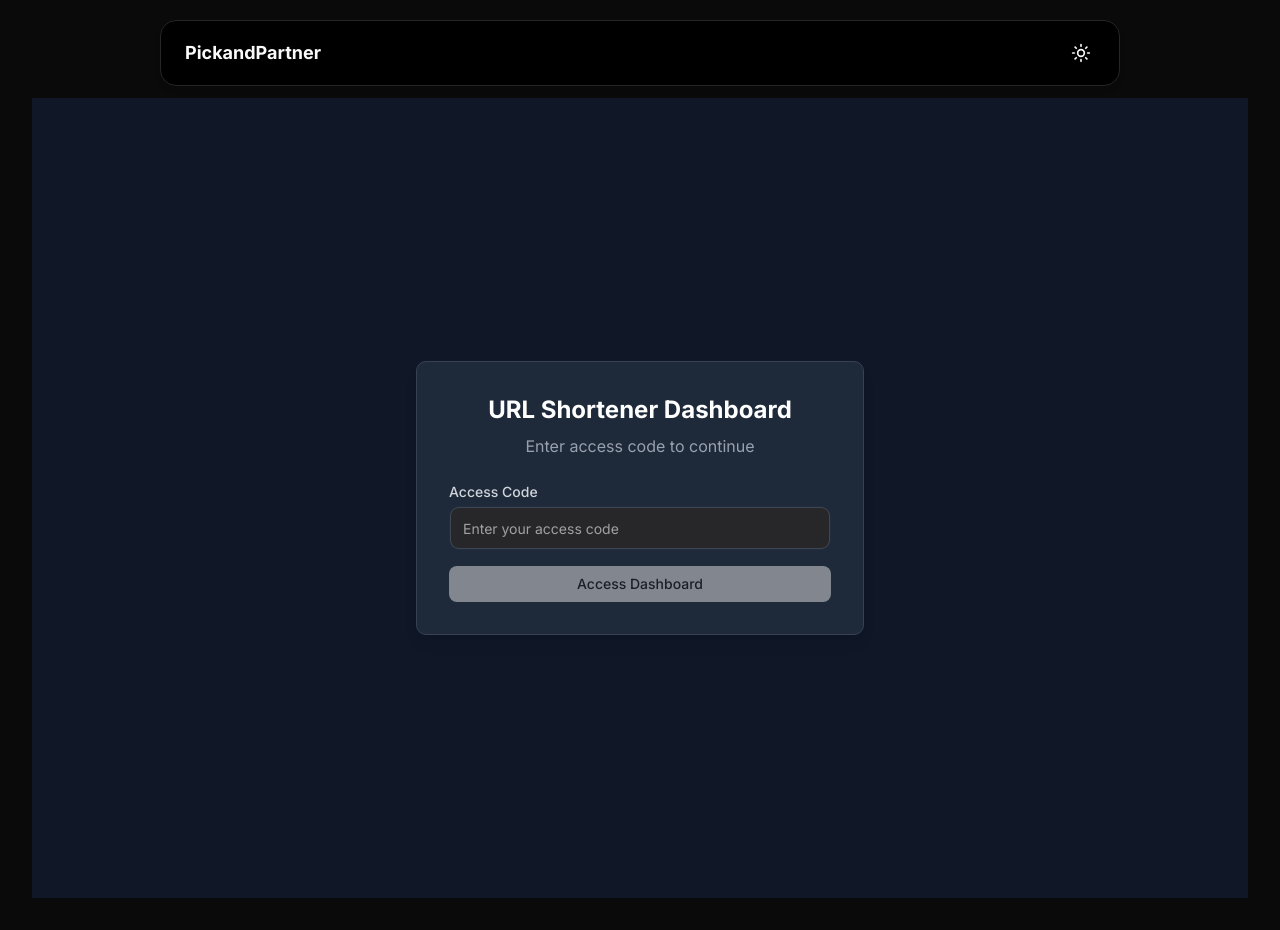
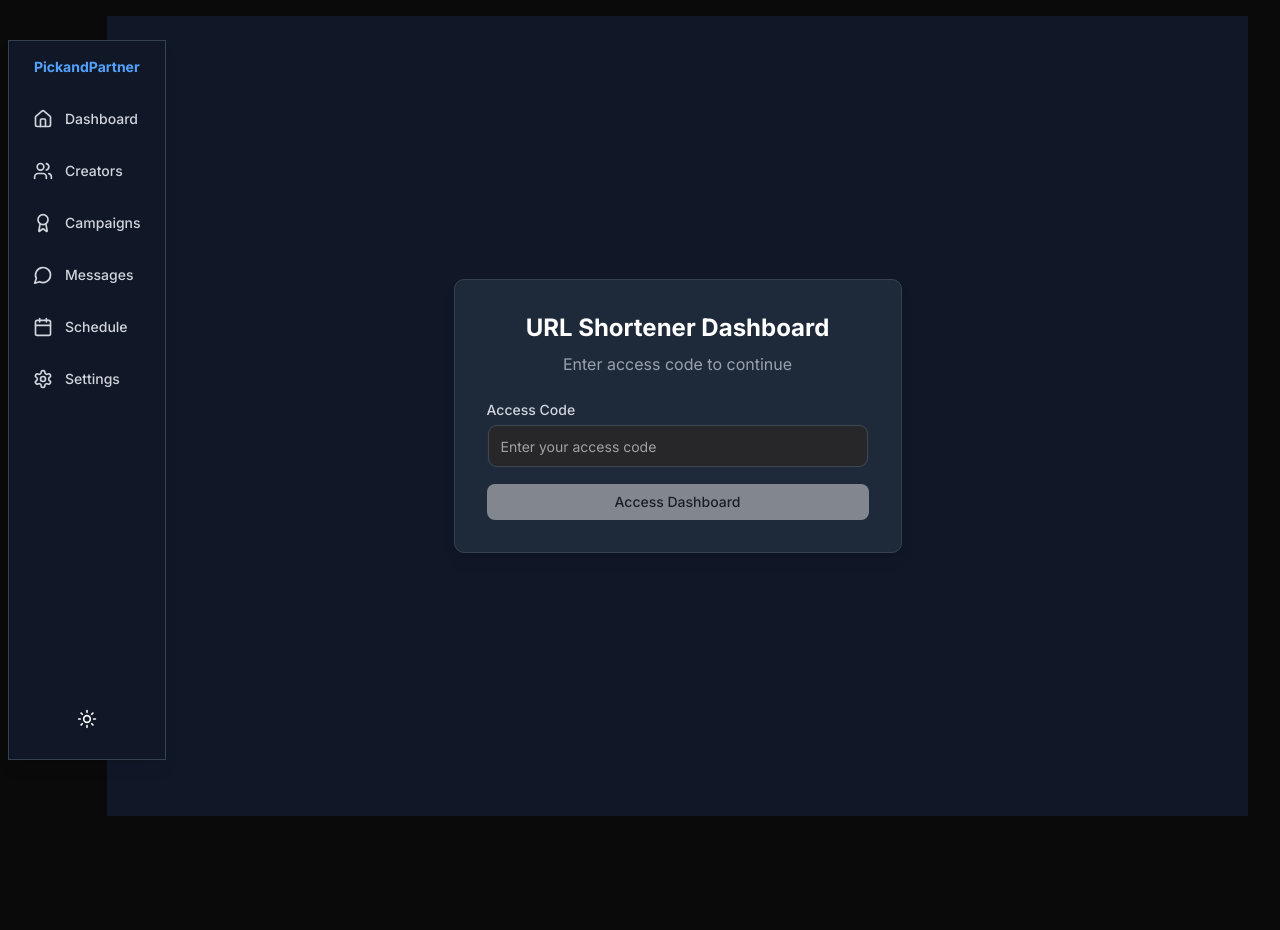
Before and after one commit to Ananya54321/pnp-dashboard, a Next.js app: page /kingspin in a window 1280 px wide. After the commit the page ends 832 px from the top, so only its background shows below. Built offline with nearby package versions, Linux system fonts and the light colour scheme.

Commit message:
added a sidebar

```diff
--- a/src/app/(users)/(auth)/login/page.tsx
+++ b/src/app/(users)/auth/login/page.tsx
@@ -65,7 +65,7 @@ const LoginPage = () => {
   const isFormValid = formData.email && formData.password
 
   return (
-    <div className="h-screen bg-gray-50 dark:bg-black flex items-center justify-center p-4">
+    <div className="h-screen bg-white dark:bg-black flex items-center justify-center p-4">
       <div className="w-full max-w-md space-y-6">
 
         {/* Header */}
--- a/src/app/(users)/(auth)/register/page.tsx
+++ b/src/app/(users)/auth/register/page.tsx
@@ -428,7 +428,7 @@ const RegisterPage = () => {
   )
 
   return (
-    <div className="mt-6 bg-gray-50 dark:bg-black flex items-center justify-center p-4">
+    <div className="mt-6 bg-white dark:bg-black flex items-center justify-center p-4">
       <div className="w-full max-w-2xl space-y-6">
 
         {/* Header */}
--- a/src/app/(users)/dashboard/page.tsx
+++ b/src/app/(users)/dashboard/page.tsx
@@ -22,42 +22,154 @@ import {
   Sparkles
 } from 'lucide-react'
 
+const currentUser = {
+  id: 'current-user',
+  creatorName: 'Alex Thompson',
+  brandName: 'TechCrunch Weekly',
+  email: 'alex@newsletter.com',
+  avatar: 'https://images.unsplash.com/photo-1535713875002-d1d0cf377fde?w=100&h=100&fit=crop&crop=face',
+  subscriberCount: 5200,
+  niche: 'Tech & Startups',
+  openRate: 42.3,
+  userLink: 'https://techcrunchweekly.com',
+  adCopy: 'Get the latest tech insights and startup news delivered to your inbox every week. Join 5,000+ professionals staying ahead of the curve.',
+  discordUsername: 'alex_tech#1234',
+  frequency: 'weekly',
+  specialInstructions: 'Prefer tech and AI-focused collaborations. Available for cross-promotions and sponsored content.',
+  joinedDate: '2024-01-15'
+}
 
+// Mock data for recommendations
+const nearbyCreators = [
+  {
+    id: '1',
+    creatorName: 'Sarah Chen',
+    brandName: 'AI Weekly Digest',
+    avatar: 'https://images.unsplash.com/photo-1494790108755-2616b9d76d92?w=100&h=100&fit=crop&crop=face',
+    subscriberCount: 4800,
+    niche: 'Tech & AI',
+    openRate: 45.2,
+    userLink: 'https://aiweeklydigest.com',
+    discordUsername: 'sarah_ai#5678',
+    frequency: 'weekly',
+    isOnline: true
+  },
+  {
+    id: '2',
+    creatorName: 'Marcus Rivera',
+    brandName: 'Founder\'s Edge',
+    avatar: 'https://images.unsplash.com/photo-1472099645785-5658abf4ff4e?w=100&h=100&fit=crop&crop=face',
+    subscriberCount: 5500,
+    niche: 'Startup Insights',
+    openRate: 38.7,
+    userLink: 'https://foundersedge.co',
+    discordUsername: 'marcus_startup#9012',
+    frequency: 'bi-weekly',
+    isOnline: false
+  },
+  {
+    id: '3',
+    creatorName: 'Emma Johnson',
+    brandName: 'Future Forward',
+    avatar: 'https://images.unsplash.com/photo-1438761681033-6461ffad8d80?w=100&h=100&fit=crop&crop=face',
+    subscriberCount: 4900,
+    niche: 'Tech Trends',
+    openRate: 52.1,
+    userLink: 'https://futureforward.tech',
+    discordUsername: 'emma_tech#3456',
+    frequency: 'weekly',
+    isOnline: true
+  }
+]
+
+const nicheNewsletters = [
+  {
+    id: '1',
+    title: 'The Rise of AI in Fintech',
+    creatorName: 'David Kim',
+    brandName: 'FinTech AI Weekly',
+    publishedAt: '2 hours ago',
+    readTime: '5 min read',
+    subscriberCount: 12500,
+    category: 'Featured',
+    niche: 'Tech & AI'
+  },
+  {
+    id: '2',
+    title: 'Startup Funding Trends Q4 2024',
+    creatorName: 'Lisa Rodriguez',
+    brandName: 'Startup Insider',
+    publishedAt: '1 day ago',
+    readTime: '8 min read',
+    subscriberCount: 8900,
+    category: 'Trending',
+    niche: 'Startup Insights'
+  },
+  {
+    id: '3',
+    title: 'Remote Work Tools Revolution',
+    creatorName: 'James Wilson',
+    brandName: 'Work Future',
+    publishedAt: '3 days ago',
+    readTime: '6 min read',
+    subscriberCount: 6700,
+    category: 'Popular',
+    niche: 'Tech Trends'
+  }
+]
+
+const popularCreators = [
+  {
+    id: '1',
+    creatorName: 'Ryan Peterson',
+    brandName: 'Strategy Sunday',
+    avatar: 'https://images.unsplash.com/photo-1507003211169-0a1dd7228f2d?w=100&h=100&fit=crop&crop=face',
+    subscriberCount: 45000,
+    niche: 'Business Strategy',
+    openRate: 58.3,
+    userLink: 'https://strategysunday.com',
+    discordUsername: 'ryan_strategy#7890',
+    frequency: 'weekly',
+    isVerified: true,
+    lastActive: 'Active now'
+  },
+  {
+    id: '2',
+    creatorName: 'Priya Patel',
+    brandName: 'Product Insights',
+    avatar: 'https://images.unsplash.com/photo-1489424731084-a5d8b219a5bb?w=100&h=100&fit=crop&crop=face',
+    subscriberCount: 38500,
+    niche: 'Product Management',
+    openRate: 61.2,
+    userLink: 'https://productinsights.co',
+    discordUsername: 'priya_pm#2468',
+    frequency: 'bi-weekly',
+    isVerified: true,
+    lastActive: '2 hours ago'
+  },
+  {
+    id: '3',
+    creatorName: 'Michael Chang',
+    brandName: 'CTO Chronicles',
+    avatar: 'https://images.unsplash.com/photo-1500648767791-00dcc994a43e?w=100&h=100&fit=crop&crop=face',
+    subscriberCount: 52000,
+    niche: 'Tech Leadership',
+    openRate: 55.7,
+    userLink: 'https://ctochronicles.dev',
+    discordUsername: 'michael_cto#1357',
+    frequency: 'weekly',
+    isVerified: true,
+    lastActive: '1 hour ago'
+  }
+]
 
 const Page = () => {
 
   return (
-    <div className="min-h-screen bg-gray-50 dark:bg-black p-6">
+    <div className="min-h-screen  dark:bg-black p-6">
       <div className="max-w-7xl mx-auto space-y-8">
 
-        {/* Welcome Header */}
-        <div className="bg-white dark:bg-black rounded-lg shadow-sm border border-gray-200 dark:border-gray-700 p-6">
-          <div className="flex items-center justify-between">
-            <div className="flex items-center space-x-4">
-              <Avatar className="w-16 h-16 ring-2 ring-blue-500 ring-offset-2 dark:ring-offset-gray-800">
-                <AvatarImage src={currentUser.avatar} alt={currentUser.creatorName} />
-                <AvatarFallback>{currentUser.creatorName.split(' ').map(n => n[0]).join('')}</AvatarFallback>
-              </Avatar>
-              <div>
-                <h1 className="text-2xl font-bold text-gray-900 dark:text-white">
-                  Welcome back, {currentUser.creatorName}! 👋
-                </h1>
-                <p className="text-gray-600 dark:text-gray-400">
-                  {currentUser.brandName} • {currentUser.subscriberCount.toLocaleString()} subscribers
-                </p>
-                <p className="text-sm text-gray-500 dark:text-gray-500 mt-1">
-                  {currentUser.niche} • {currentUser.frequency} newsletter
-                </p>
-              </div>
-            </div>
-            <div className="flex items-center space-x-2">
-              <Badge variant="secondary" className="bg-green-100 text-green-800 dark:bg-green-900 dark:text-green-300">
-                <Sparkles className="w-3 h-3 mr-1" />
-                Pro Creator
-              </Badge>
-            </div>
-          </div>
-        </div>
+
 
         {/* Quick Stats */}
         <div className="grid grid-cols-1 md:grid-cols-2 lg:grid-cols-4 gap-6">
--- a/src/app/layout.tsx
+++ b/src/app/layout.tsx
@@ -3,6 +3,7 @@ import { Inter } from "next/font/google";
 import "./globals.css";
 import { cn } from "@/lib/utils";
 import { Navbar } from "@/components/layout/navbar";
+import Sidebar from "@/components/layout/sidebar";
 import { ThemeProvider } from "@/components/layout/theme-provider";
 import { ThemeAwareContent } from "@/components/layout/theme-aware-content"; // Import the new component
 import { Toaster } from "@/components/ui/sonner";
@@ -30,9 +31,22 @@ export default function RootLayout({
       <body className={cn(" overflow-y-scroll overflow-x-hidden", inter.className)}>
         <ThemeProvider>
           <ThemeAwareContent>
-            <Navbar />
-            <div className="container mx-auto px-4 sm:px-6 lg:px-8 py-8">
-            {children}
+            <div className="flex min-h-screen">
+              {/* Sidebar */}
+              <Sidebar />
+
+              {/* Main Content Area */}
+              <div className="flex-1 flex flex-col">
+                {/* Navbar for landing page only */}
+                <Navbar />
+
+                {/* Content with proper spacing for sidebar */}
+                <main className="flex-1 md:ml-[75px] transition-all duration-300">
+                  <div className="container mx-auto px-4 sm:px-6 lg:px-8 py-8 md:py-4">
+                    {children}
+                  </div>
+                </main>
+              </div>
             </div>
             <Toaster />
           </ThemeAwareContent>
--- a/src/components/layout/navbar.tsx
+++ b/src/components/layout/navbar.tsx
@@ -2,12 +2,19 @@
 
 import React from "react";
 import Link from "next/link";
+import { usePathname } from "next/navigation";
 import { ToggleTheme } from "./toogle-theme";
 import { useTheme } from "next-themes";
 
 export const Navbar = () => {
   const { theme } = useTheme();
+  const pathname = usePathname();
   const isDarkMode = theme === "dark";
+
+  // Only show navbar on landing page
+  if (pathname !== "/" && !pathname.startsWith("/auth")) {
+    return null;
+  }
 
   const bgColor = isDarkMode ? "bg-black" : "bg-white";
   const textColor = isDarkMode ? "text-neutral-content" : "text-neutral-900";
--- /dev/null
+++ b/src/components/layout/sidebar.tsx
@@ -0,0 +1,155 @@
+"use client";
+import React, { useState } from "react";
+import { usePathname } from "next/navigation";
+import Link from "next/link";
+import { ToggleTheme } from "./toogle-theme";
+import { useTheme } from "next-themes";
+import {
+  Home,
+  Users,
+  User,
+  BarChart3,
+  Settings,
+  MessageCircle,
+  Calendar,
+  Award,
+} from "lucide-react";
+
+function Sidebar() {
+  const [isVisible, setIsVisible] = useState(false);
+  const pathname = usePathname();
+  const { theme } = useTheme();
+  const isDarkMode = theme === "dark";
+
+  // Define navigation items
+  const navItems = [
+    {
+      href: "/dashboard",
+      icon: Home,
+      label: "Dashboard",
+    },
+    {
+      href: "/creators",
+      icon: Users,
+      label: "Creators",
+    },
+    {
+      href: "/campaigns",
+      icon: Award,
+      label: "Campaigns",
+    },
+    {
+      href: "/messages",
+      icon: MessageCircle,
+      label: "Messages",
+    },
+    {
+      href: "/schedule",
+      icon: Calendar,
+      label: "Schedule",
+    },
+    {
+      href: "/settings",
+      icon: Settings,
+      label: "Settings",
+    },
+  ];
+
+  // Skip sidebar on landing page
+  if (pathname === "/" || pathname.startsWith("/auth")) {
+    return null;
+  }
+
+  return (
+    <>
+      <div
+        className="sidebar h-[100%] ml-2 z-10 fixed flex flex-col justify-center"
+        onMouseEnter={() => setIsVisible(true)}
+        onMouseLeave={() => setIsVisible(false)}
+      >
+        {/* Invisible hover area for desktop */}
+        <div className="hidden md:block fixed left-0 top-0 w-2 h-full bg-transparent z-10" />
+
+        <div
+          className={`
+            flex md:flex-col md:rounded-lg shadow-lg justify-around
+            items-center ${
+              isDarkMode
+                ? "bg-gray-900 border-gray-700"
+                : "bg-white border-gray-200"
+            } border text-current p-2 w-full md:w-[75px]
+            fixed bottom-0 left-0 md:relative md:bottom-auto md:top-0 md:pl-4 md:h-[90vh]
+            md:transition-all md:duration-300 md:ease-in-out
+            ${isVisible ? "md:translate-x-0 md:w-[200px]" : "md:translate-x-[-85%]"}
+          `}
+        >
+          {/* Logo/Brand */}
+          <div className="hidden md:block mb-4 mt-2">
+            <Link
+              href="/dashboard"
+              className="font-bold text-sm flex items-center transition-opacity duration-300"
+            >
+              <span
+                className={`text-blue-800 dark:text-blue-400 transition-opacity duration-300 ${
+                  isVisible ? "opacity-100" : "opacity-0"
+                }`}
+              >
+                PickandPartner
+              </span>
+            </Link>
+          </div>
+
+          {/* Navigation Items */}
+          {navItems.map((item) => {
+            const Icon = item.icon;
+            const isActive = pathname === item.href || pathname.startsWith(item.href + "/");
+
+            return (
+              <div
+                key={item.href}
+                className="w-full flex-1 md:flex-none text-center md:text-left p-2 flex items-center md:flex-row md:gap-4"
+              >
+                <Link
+                  href={item.href}
+                  className={`
+                    flex items-center w-full h-full
+                    rounded-md transition-all duration-200 p-2
+                    ${isVisible ? "justify-start" : "justify-center md:justify-center"}
+                    ${
+                      isActive
+                        ? "bg-blue-600 text-white"
+                        : isDarkMode
+                        ? "text-gray-300 hover:text-white hover:bg-gray-800"
+                        : "text-gray-600 hover:text-gray-900 hover:bg-gray-100"
+                    }
+                  `}
+                >
+                  <Icon
+                    className={`${isVisible ? "mr-3" : "mx-auto"} ${isActive ? "text-white" : ""}`}
+                    size={20}
+                  />
+                  <span
+                    className={`text-sm font-medium transition-opacity duration-300 ${
+                      isVisible ? "opacity-100" : "opacity-0 md:hidden"
+                    }`}
+                  >
+                    {item.label}
+                  </span>
+                </Link>
+              </div>
+            );
+          })}
+
+          {/* Theme Toggle */}
+          <div className="hidden md:block mt-auto mb-4">
+            <div className={`flex items-center justify-center ${isVisible ? "px-4" : ""}`}>
+              <ToggleTheme />
+            </div>
+          </div>
+        </div>
+      </div>
+    </>
+  );
+}
+
+export default Sidebar;
```
Also changed, not shown: src/app/(users)/auth/pending-verification/page.tsx (renamed from src/app/(users)/(auth)/pending-verification/page.tsx).
